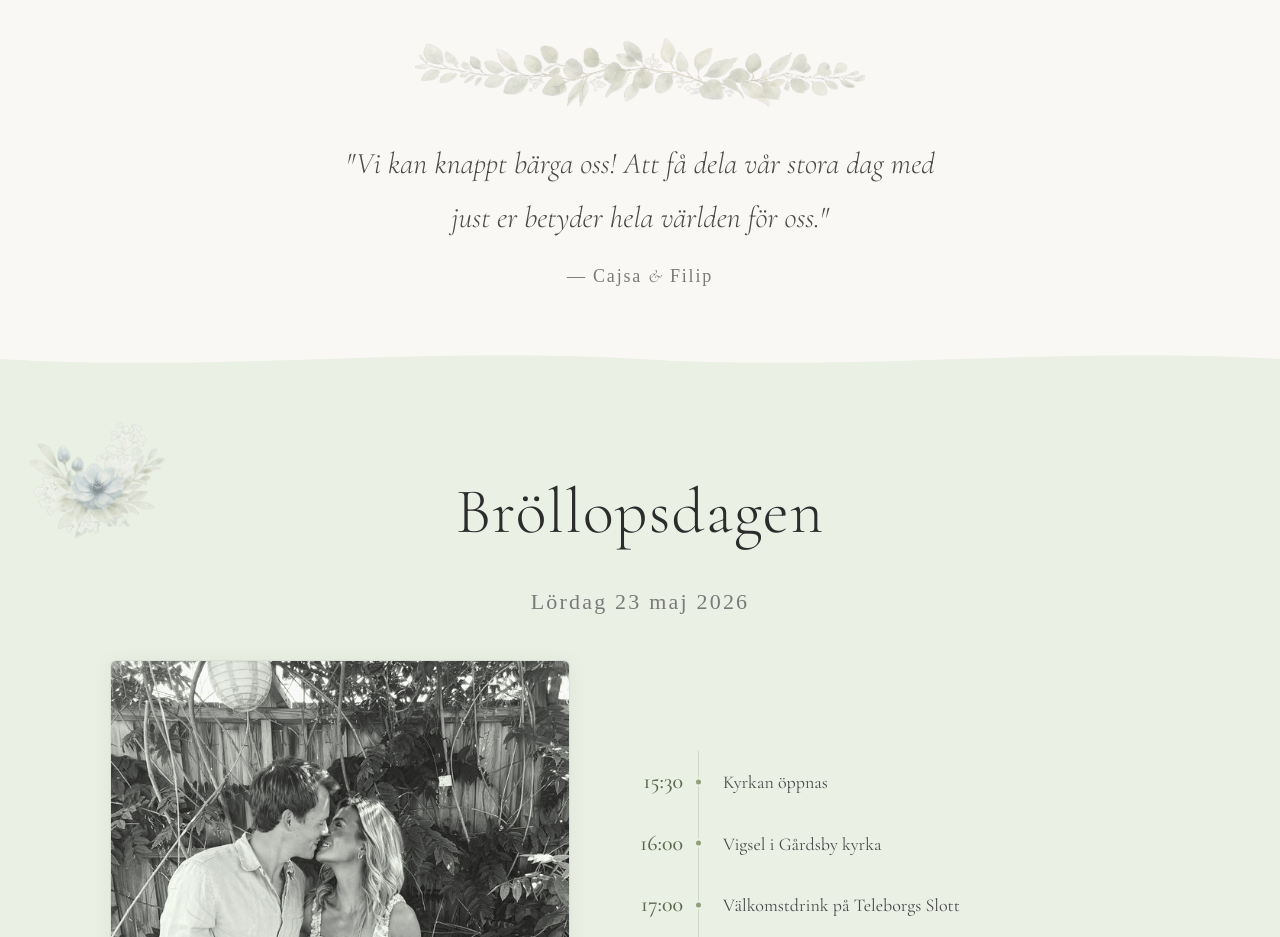
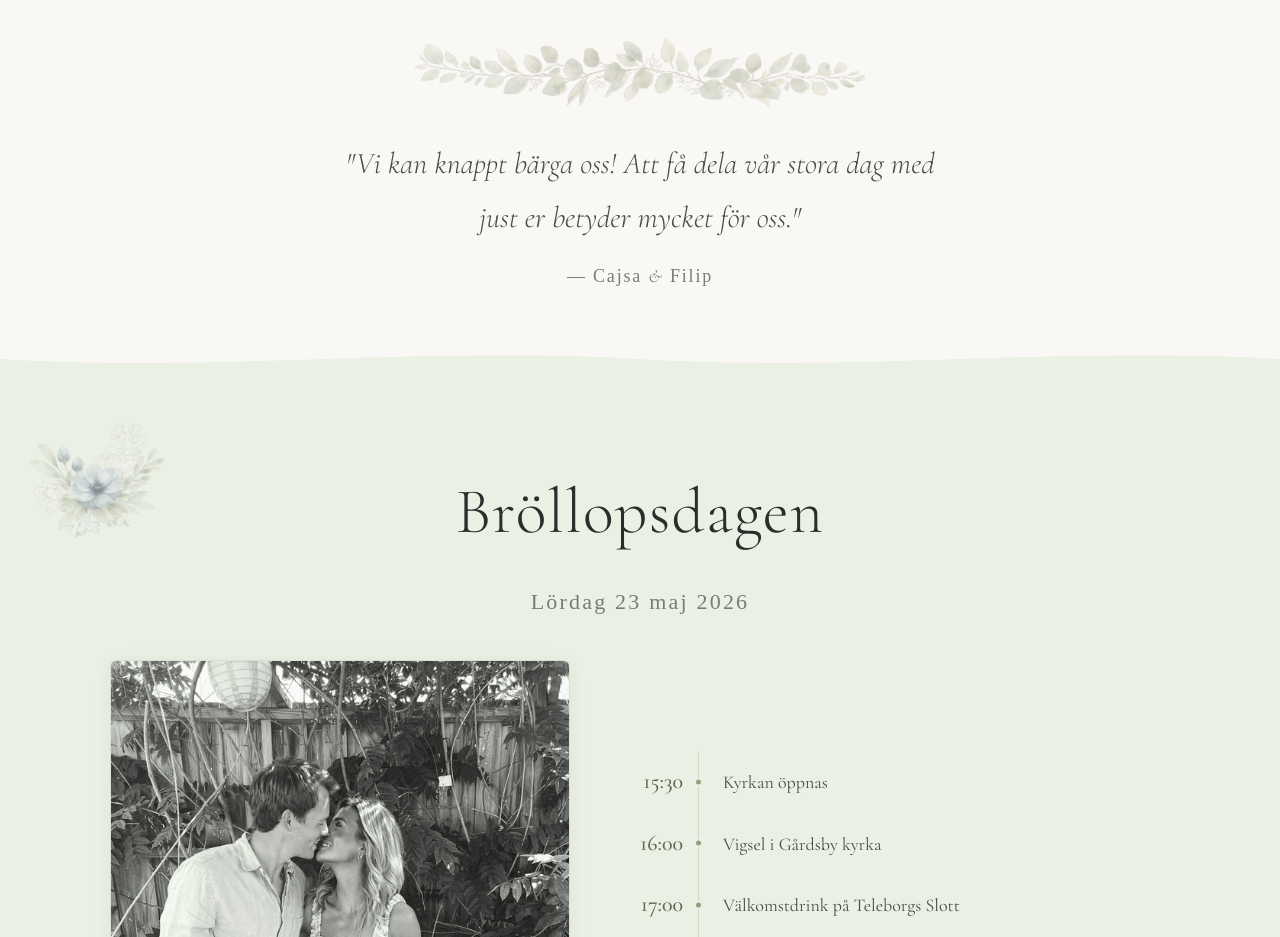
Before and after one commit to jonatan-ekstrom/cajsaswedding, a plain HTML site: page index.html in a window 1280 px wide. Shown: the part 800-1737 px from the top of the page. Drawn offline with nearby package versions, Linux system fonts and the light colour scheme; a web font is replaced by a local one.

Commit message:
Revise couple quote to more natural Swedish phrasing

```diff
--- a/index.html
+++ b/index.html
@@ -109,7 +109,7 @@
            alt="" role="presentation" aria-hidden="true"
            class="botanical-inline" loading="lazy" />
       <blockquote>
-        <p>"Vi kan knappt bärga oss! Att få dela vår stora dag med just er betyder hela världen för oss."</p>
+        <p>"Vi kan knappt bärga oss! Att få dela vår stora dag med just er betyder mycket för oss."</p>
         <footer>— Cajsa <span class="quote-amp">&amp;</span> Filip</footer>
       </blockquote>
     </div>
```
